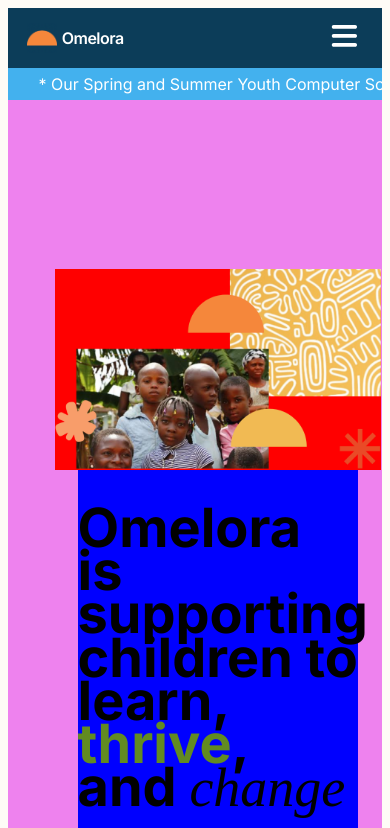
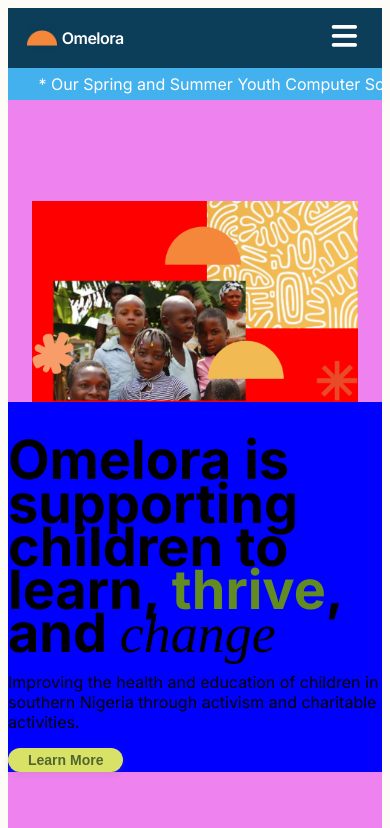
Before and after one commit to kyraezikeuzor/Omelora-Website, a Next.js app: page / in a window 390 px wide. Shown: the top 828 px of the page. Built offline with nearby package versions, Linux system fonts and the light colour scheme; a web font is replaced by a local one.

Commit message:
Fixed hero image 12/?

```diff
--- a/components/Home/Hero.module.css
+++ b/components/Home/Hero.module.css
@@ -33,6 +33,7 @@
         row-gap: 0;
         justify-content: center;
         align-items: center;
+        padding: 12vh 0;
         margin-bottom: 20px;
         background-color: violet;
     }
```
